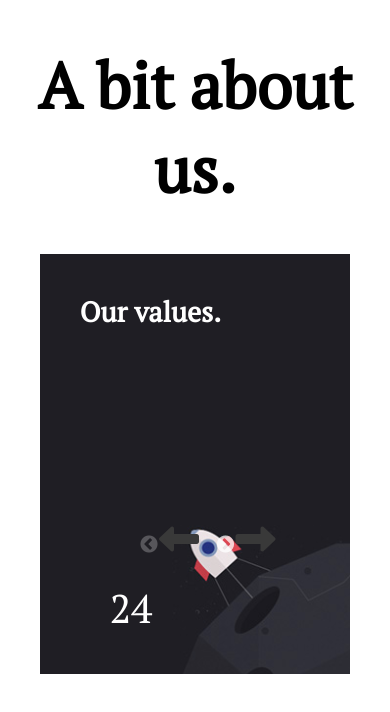
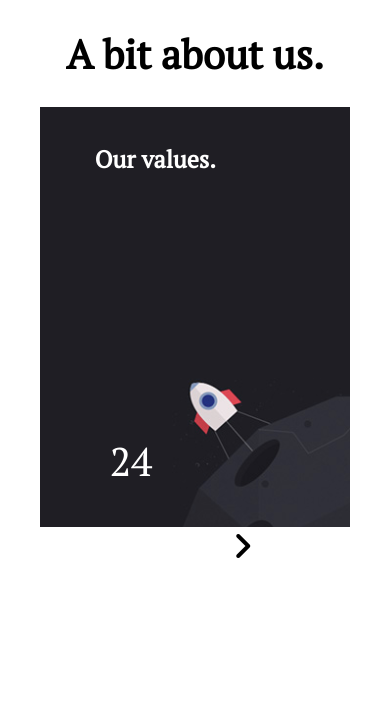
Before and after one commit to Lupeman/test2b, a plain HTML site: page index.html in a window 390 px wide. Drawn offline with nearby package versions, Linux system fonts and the light colour scheme.

Commit message:
wip styling

```diff
--- a/index.html
+++ b/index.html
@@ -40,7 +40,7 @@
       </div>
       <div class="item">
         <div class="layer"></div>
-        <h1>Average number of <br />projects on the go.</h1>
+        <h1>Average number of projects on the go.</h1>
         <p class="number number2">48</p>
         <p class="info"></p>
       </div>
@@ -58,6 +58,7 @@
         <h1>Number of sectors<br /> we work in.</h1>
         <p class="number number3">10+</p>
         <p class="info"></p>
+        <img src="images/item5-pie.png" />
       </div>
       <div class="item">
         <h1>Social Media reach</h1>
@@ -86,6 +87,7 @@
         <p class="info"></p>
       </div>
       <div class="item">
+        <div class="layer"></div>
         <h1>Augustines.</h1>
         <p class="number number2">21</p>
         <p class="info"></p>
--- a/main.css
+++ b/main.css
@@ -24,6 +24,7 @@
 }
 h1 {
   font-size: 1.75em;
+  padding: 0 15px;
 }
 .number {
   position: absolute;
@@ -158,10 +159,23 @@ ul li {
   background-repeat: no-repeat;
 }
 .item:nth-child(5){
-  background-image: url("images/item5-sectors.png");
+  /*background-image: url("images/item5-pie.png");*/
   background-color: #CC5335;
   background-position: 90% 90%;
   background-repeat: no-repeat;
+  background-size: auto;
+}
+
+.item:nth-child(5) img {
+  margin-top: 85%;
+  margin-left: 70%;
+  height: 60px;
+  width: auto;
+  transition: transform .4s cubic-bezier(.33,.005,.125,1.005) 180ms;
+}
+
+.item:nth-child(5):hover img {
+  transform: translate(-210%,-220%) scale(2.2) rotateZ(180deg);
 }
 
 .item:nth-child(6){
@@ -193,9 +207,18 @@ ul li {
   background-repeat: no-repeat;
 }
 .item:nth-child(8){
+  background-image: url("images/meeting2.png");
+  background-position: 50% 0;
+  background-size: cover;
+  background-repeat: no-repeat;
+}
+
+.item:nth-child(8) .layer {
   background-color: #F2A0A2;
   opacity: 0.7;
 }
+
+
 .item:nth-child(9){
 background-image: url("images/item9-awards-white.png");
 background-color: #37BF45;
@@ -299,7 +322,7 @@ background-repeat: no-repeat;
   pointer-events: none;
 }*/
 
-.slick-prev,
+/*.slick-prev,
 .slick-next {
     font-size: 0;
     position: absolute;
@@ -308,36 +331,77 @@ background-repeat: no-repeat;
     border: 0;
     background: none;
     z-index: 1;
+}*/
+.slick-arrow {
+  color: #000000;
+  transition: all .2s ease-in-out;
+}
+.slick-arrow:hover {
+  color: #ff0051;
+  transform: scale(2) rotateZ(360deg);
 }
 
+.fa-angle-left {
+  position: absolute;
+  margin-top: 36.5%;
+  margin-left: 35%;
+}
+
+.fa-angle-right {
+  position: absolute;
+  margin-top: 1%;
+  margin-left: 62%;
+}
+/*}
 .slick-prev {
     margin: 21% auto 0 40%;
-}
+}*/
 
-.slick-prev:after {
+/*.slick-prev:after {
   content: "\f177";
   font: 40px/1 'FontAwesome';
   color: #393939;
-}
+}*/
 
-.slick-next {
+/*.slick-next {
     margin: 21% 45% 0 0;
-}
+}*/
 
-.slick-next:after {
+/*.slick-next:after {
 	   content: "\f178";
      font: 40px/1 'FontAwesome';
      color: #393939;
-}
+}*/
 
-.slick-prev:hover:after,
+/*.slick-prev:hover:after,
 .slick-next:hover:after {
     color: #ff0051;
-}
+}*/
+
 
 button {
 color: #393939;
 }
+
 button:focus {
     outline: 0;
 }
+
+@media screen and (max-width: 1024px){
+  h1 {
+    font-size: 1.5em;
+    /*margin-right: 10px;*/
+  }
+}
+
+@media screen and (max-width: 780px){
+  .about {
+    font-size: 3em;
+  }
+}
+
+@media screen and (max-width: 480px){
+  .about {
+    font-size: 2.5em;
+  }
+}
--- a/main.js
+++ b/main.js
@@ -9,13 +9,15 @@ $(document).ready(function(){
     adaptiveHeight: true,
     arrows: true,
     useCSS: true,
+    nextArrow: '<i class="fa fa-angle-right fa-2x"></i>',
+    prevArrow: '<i class="fa fa-angle-left fa-2x"></i>',
     responsive: [
     {
       breakpoint: 1024,
       settings: {
         slidesToShow: 2,
         slidesToScroll: 2,
-        infinite: true,
+        // infinite: true,
         dots: false
       }
     },
```
Also changed, not shown: images/item5-pie.png (added), images/meeting.png (added), images/meeting2.png (added).
